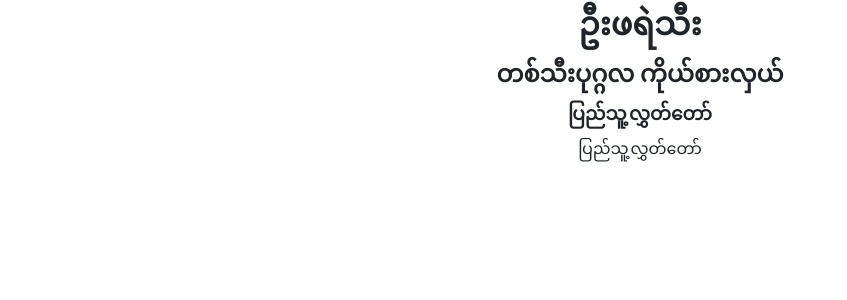
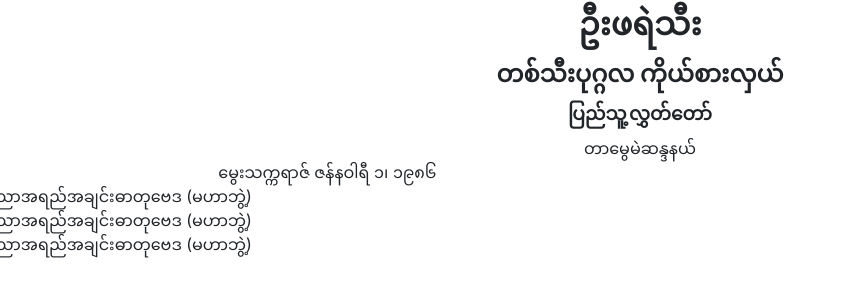
Before and after one commit to PopStackHack/mVoterWeb, a Next.js app: page /candidates/1 in a window 1280 px wide. Shown: the top 300 px of the page, without its empty margins (0-847 px from the left). Built offline with nearby package versions, Linux system fonts and the light colour scheme.

Commit message:
candidate routing

```diff
--- a/components/Candidates/CandidateList/CandidateList.module.scss
+++ b/components/Candidates/CandidateList/CandidateList.module.scss
@@ -1,8 +1,6 @@
 .CandidateList {
   &__item {
     box-sizing: border-box;
-    box-shadow: 0px 0px 1px rgba(0, 0, 0, 0.25);
-    border: 1px solid #b6b5b5;
     border-radius: 5px;
     margin-bottom: 8px;
     background-color: #ffffff;
--- a/pages/candidates/[candidate].js
+++ b/pages/candidates/[candidate].js
@@ -27,21 +27,30 @@ const CandidateDetails = (props) => {
             <h2 className="CandidateDetail__party">{party ? party.partyName : 'တစ်သီးပုဂ္ဂလ ကိုယ်စားလှယ်'}</h2>
             <h3 className="CandidateDetail__constituency">{constituency}</h3>
             <div>
-              <span>{constituency}</span>
+              <span>တာမွေမဲဆန္ဒနယ်</span>
             </div>
           </div>
         </div>
         <div className="row">
+          <div className="col-2">
 
+          </div>
+          <div className="col">
+            မွေးသက္ကရာဇ်
+            ဇန်နဝါရီ ၁၊ ၁၉၈၆
+          </div>
         </div>
         <div className="row">
-
+          <div className="">ပညာအရည်အချင်း</div>
+          <div className="">ဓာတုဗေဒ (မဟာဘွဲ့)</div>
         </div>
         <div className="row">
-
+          <div className="">ပညာအရည်အချင်း</div>
+          <div className="">ဓာတုဗေဒ (မဟာဘွဲ့)</div>
         </div>
         <div className="row">
-
+          <div className="">ပညာအရည်အချင်း</div>
+          <div className="">ဓာတုဗေဒ (မဟာဘွဲ့)</div>
         </div>
         <div className="row">
 
```
Also changed, not shown: components/Candidates/CandidateList/CandidateList.js (+9 -2 lines).
